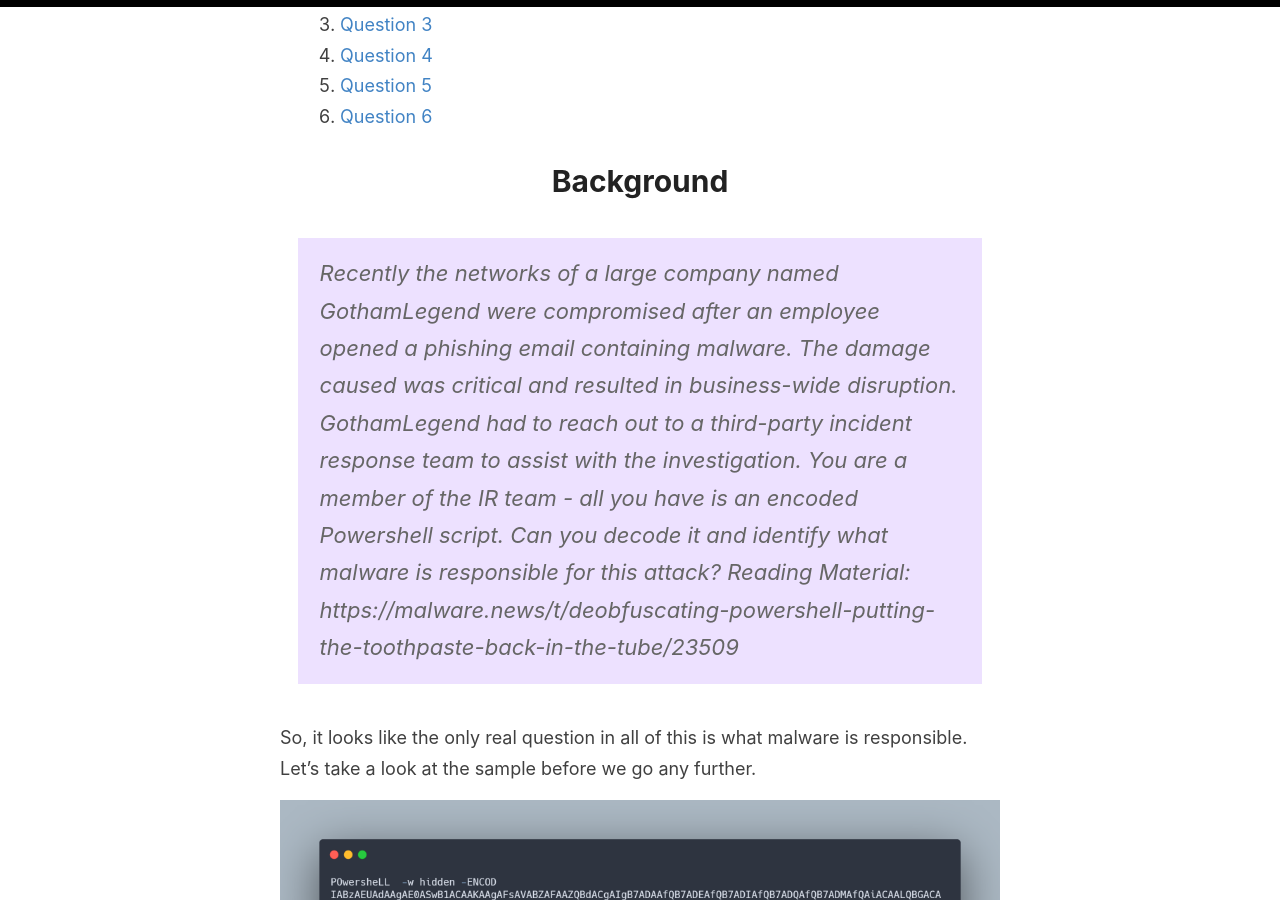
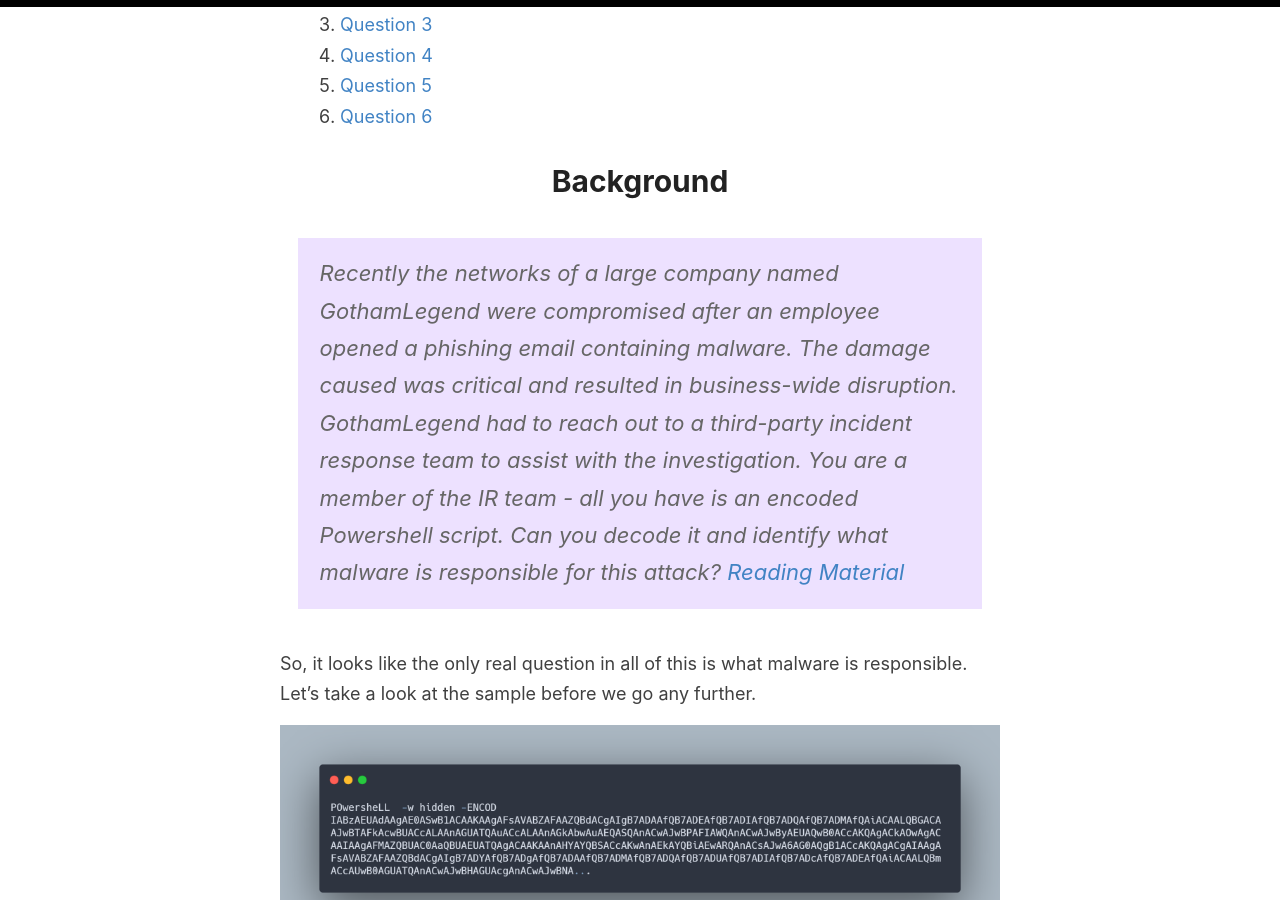
Before and after one commit to NeodymiumPhish/NeodymiumPhish.github.io, a Jekyll site: the page built from _posts/2021-3-19-BlueTeamLabs-Malicious-PowerShell-Analysis.md, in a window 1280 px wide and 900 px high, scrolled down 639 px. Built offline with Jekyll 4.4.1, drawn with Linux system fonts in a browser that asks for light colours; some of the changed lines change nothing that is shown.

Commit message:
Obsidian vault backup: 2021-03-24 08:04:39
Affected files:

_posts/2021-3-19-BlueTeamLabs-Malicious-PowerShell-Analysis.md

````diff
--- a/_posts/2021-3-19-BlueTeamLabs-Malicious-PowerShell-Analysis.md
+++ b/_posts/2021-3-19-BlueTeamLabs-Malicious-PowerShell-Analysis.md
@@ -5,7 +5,7 @@
 categories: [Instructional, "Security Operations"]
 ---
 
-PowerShell is a wildly effective tool for managing Windows devices and networks. Naturally, this also means that it can be used by threat actors to exploit targets. One big tactic used to side-step Endpoint Detection and Response, as well as forensic analysis after the fact, is code obfuscation. BTLO has a [great challenge (medium difficulty)](https://blueteamlabs.online/home/challenge/3) for analysing malicious PowerShell, so let's dig into it!
+PowerShell is a wildly effective tool for managing Windows devices and networks. Naturally, this also means that it can be used by threat actors to exploit targets. One big tactic used to side-step Endpoint Detection and Response, as well as forensic analysis after the fact, is code obfuscation. BTLO has a [great challenge (medium difficulty)] for analysing malicious PowerShell, so let's dig into it!
 
 <!--more-->
 
@@ -18,7 +18,7 @@
 {:toc}
 
 # Background
-> Recently the networks of a large company named GothamLegend were compromised after an employee opened a phishing email containing malware. The damage caused was critical and resulted in business-wide disruption. GothamLegend had to reach out to a third-party incident response team to assist with the investigation. You are a member of the IR team - all you have is an encoded Powershell script. Can you decode it and identify what malware is responsible for this attack? Reading Material: https://malware.news/t/deobfuscating-powershell-putting-the-toothpaste-back-in-the-tube/23509
+> Recently the networks of a large company named GothamLegend were compromised after an employee opened a phishing email containing malware. The damage caused was critical and resulted in business-wide disruption. GothamLegend had to reach out to a third-party incident response team to assist with the investigation. You are a member of the IR team - all you have is an encoded Powershell script. Can you decode it and identify what malware is responsible for this attack? [Reading Material]
 
 So, it looks like the only real question in all of this is what malware is responsible. Let's take a look at the sample before we go any further.
 
@@ -77,12 +77,12 @@
 
 Now that we have the directory created by the malware, finding this should be a breeze. Looking at lines 9-11, we see 3 variable declarations, but only one is reused later in the script. Based on the obfuscation, it's possible that the other who are referenced within other obfuscated lines. However, since `$Swrp6tc` shows up in full in line 12, which also references the `$HOME` directory, I'll start there and see what we got.
 ```powershell
-$Imd1yck=$HOME+((('UO'+'H'+'Db_')+'b'+('h3'+'0UO')+('HY'+'f')+('5be5'+'g'+'UOH'))."ReP`lACe"(('U'+'OH'),[StrInG][chAr]92))+$Swrp6tc+(('.'+'dl')+'l')
+$Imd1yck=$HOME+((('UO'+'H'+'Db_')+'b'+('h3'+'0UO')+('HY'+'f')+('5be5'+'g'+'UOH'))."ReP`lACe"(('U'+'OH'),[StrInG]  [chAr]92))+$Swrp6tc+(('.'+'dl')+'l')
 ```
 
 We see `$HOME` being concatenated against another long obfuscated string, followed by `.Replace`, then another concatenation against our variable from line 10 + '.dll'. I'm going to run the first string through PowerShell to see whether it's the same directory from Question 2.
 ```powershell
-PS /share/Malicious PowerShell Analysis/BTLO PowerShell Analysis> echo $((('UO'+'H'+'Db_')+'b'+('h3'+'0UO')+('HY'+'f')+('5be5'+'g'+'UOH'))."ReP`lACe"(('U'+'OH'),[StrInG][chAr]92))
+PS /share/Malicious PowerShell Analysis/BTLO PowerShell Analysis> echo $((('UO'+'H'+'Db_')+'b'+('h3'+'0UO')+('HY'+'f')+('5be5'+'g'+'UOH'))."ReP`lACe"(('U'+'OH'),[StrInG]  [chAr]92))
 \Db_bh30\Yf5be5g\
 ```
 Yep, that checks out, so we know that the rest of the variable should just be the name of the file (which it's pulling from `$Swrp6tc`) followed by `.dll`
@@ -122,3 +122,8 @@
 I hope that was understandable (and to some extent enjoyable). If you have any real-world obfuscated PowerShell and would be comfortable sharing it with me so I could do this again with it, please reach out, preferably via Twitter (handle at the bottom).
 
 Take care!
+
+
+
+[great challenge (medium difficulty)]: https://blueteamlabs.online/home/challenge/3
+[Reading Material]: https://malware.news/t/deobfuscating-powershell-putting-the-toothpaste-back-in-the-tube/23509
````
